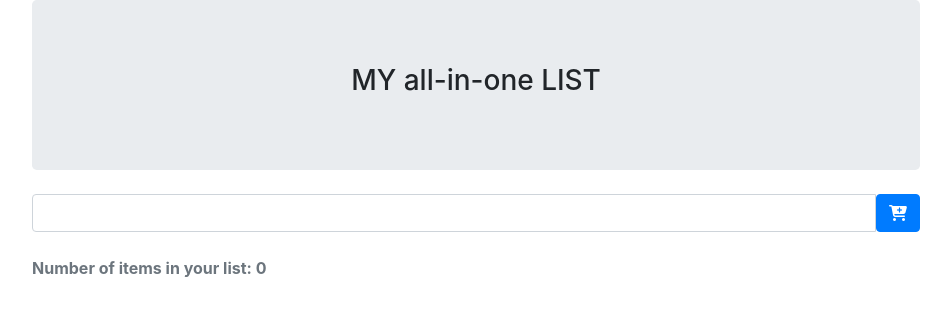
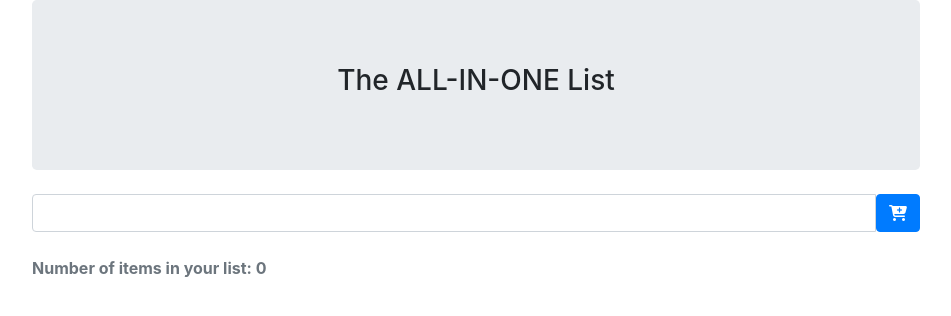
Before and after one commit to mrskodi/grocery-list-app, an Angular app: page / in a window 1280 px wide. Shown: the top 316 px of the page, without its empty margins (164-1115 px from the left). Built offline with nearby package versions, Linux system fonts and the light colour scheme.

Commit message:
chnaged title

```diff
--- a/src/app/grocery-input/grocery-input.component.html
+++ b/src/app/grocery-input/grocery-input.component.html
@@ -2,7 +2,7 @@
 <div class="container">
   <!--Begin title div-->
   <div class="jumbotron" style="width:80%; margin:auto;">
-    <h3 class="txt-primary" style="text-align: center;">MY all-in-one LIST</h3>
+    <h3 class="txt-primary" style="text-align: center;">The ALL-IN-ONE List</h3>
   </div> <!-- End title div-->
   <br>
 
```
